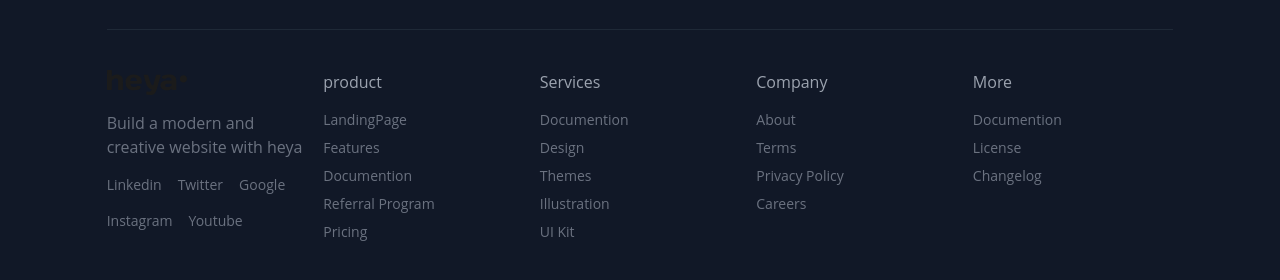
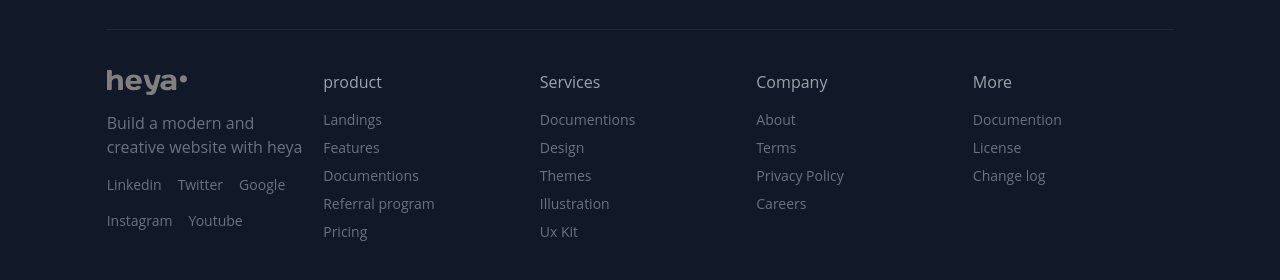
Before and after one commit to setykarimi/Heya-News, a React (Vite) app: page / in a window 1280 px wide. Shown: the part 2368-2648 px from the top of the page. Built offline with nearby package versions, Linux system fonts and the light colour scheme.

Commit message:
Subject: MultiLanguage, Description: Edit content for multiLanguage, Date: 7/12/2023

```diff
--- a/src/layout/Footer.jsx
+++ b/src/layout/Footer.jsx
@@ -30,19 +30,20 @@ const Footer = () => {
     ]
 
     const product = [
-        "LandingPage", "Features", "Documention", "Referral Program", "Pricing"
+        t("product.landing"), t("product.features"),
+        t("product.documentions"),t("product.referral_program"),t("product.pricing")
     ]
 
     const services = [
-        "Documention", "Design", "Themes", "Illustration", "UI Kit"
+        t("services.documentions"), t("services.design"), t("services.themes"), t("services.illustration"), t("services.ux_kit")
     ]
 
     const company = [
-        "About", "Terms", "Privacy Policy", "Careers"
+        t("company.about"), t("company.terms"), t("company.privacy_policy"), t("company.careers")
     ]
 
     const more = [
-        "Documention", "License", "Changelog"
+        t("more.documention"),t("more.license"),t("more.change_log")
     ]
     return (
         <div className="bg-gray-900 lg:py-20 lg:px-0 md:py-16 md:px-4 p-4 mt-24">
@@ -78,7 +79,7 @@ const Footer = () => {
 
                     <div className='grid md:grid-cols-5 grid-cols-2 mt-10 gap-4'>
                         <div className='md:col-span-1 col-span-2 flex flex-col gap-4'>
-                            <img src={logo} alt='logo' className='w-20' />
+                            <img src={logo} alt='logo' className='w-20 filter grayscale contrast-0' />
                             <span className='block text-gray-500'>
                                {t("footer.build")}
                             </span>
```
